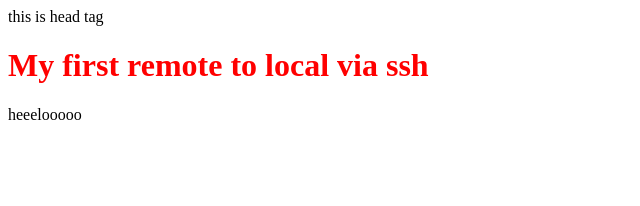
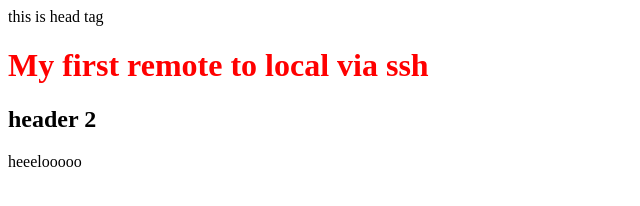
Before and after one commit to poonambatra07/sshRemote, a plain HTML site: page index.html in a window 1280 px wide. Shown: the whole page, without its empty margins (0-640 px from the left). Drawn offline with Linux system fonts and the light colour scheme.

Commit message:
added h2 tag

```diff
--- a/index.html
+++ b/index.html
@@ -3,4 +3,5 @@
   <style>
 h1{color:red}
   </style>
-  <head> this is head tag <head><body><h1> My first remote to local via ssh </h1> heeelooooo<body></html>
+  <head> this is head tag <head><body><h1> My first remote to local via ssh </h1>
+    <h2>header 2</h2>heeelooooo<body></html>
```
